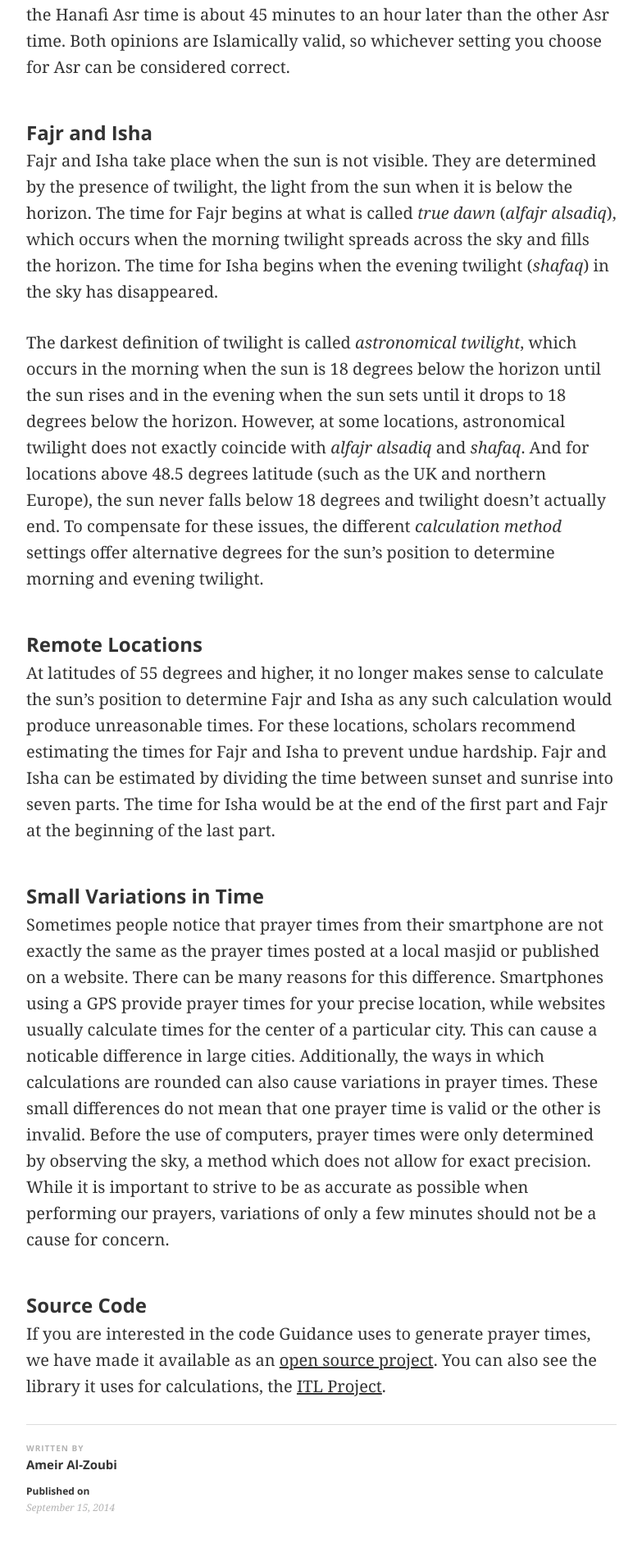
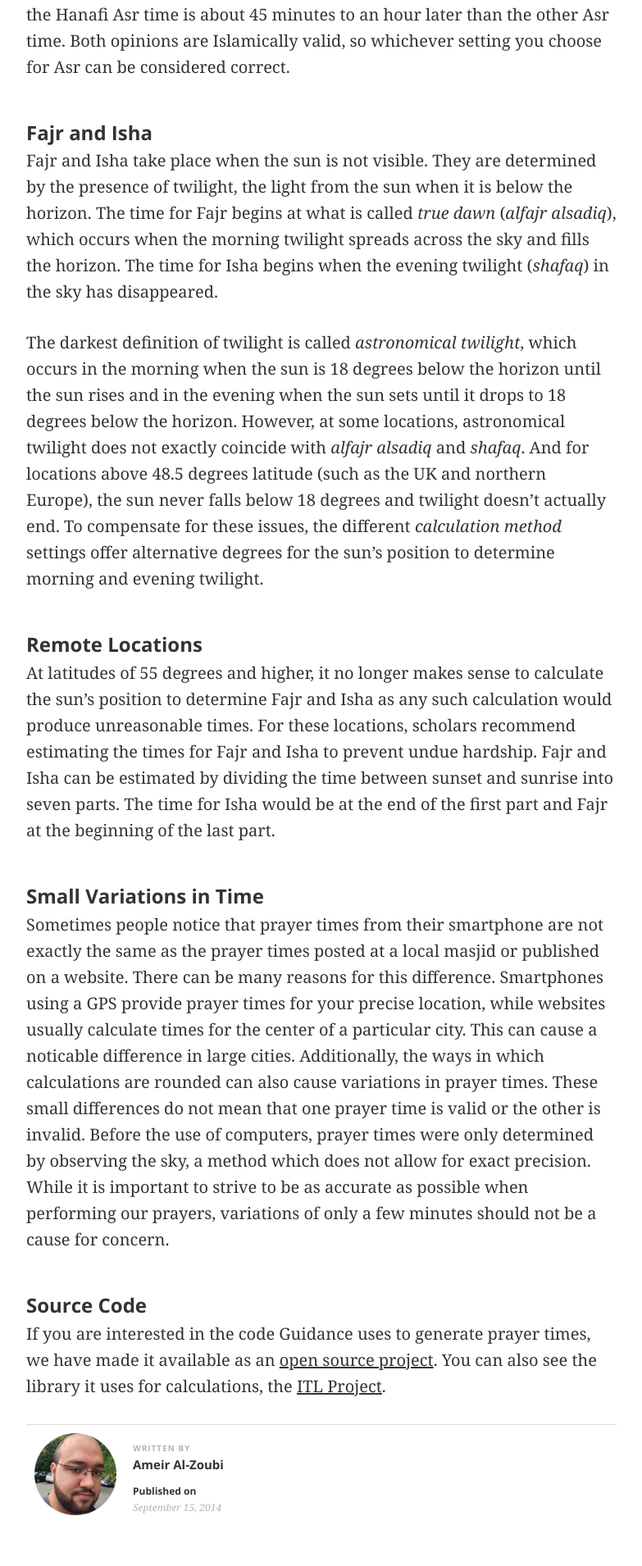
Before and after one commit to batoulapps/batoulapps.github.io, a Jekyll site: the page built from _posts/2014-09-15-calculating-prayer-times.md, in a window 1280 px wide. Shown: the part 1144-3054 px from the top of the page at 82% size, without its empty margins (248-1031 px from the left). Built offline with Jekyll 4.4.1, drawn with Linux system fonts in a browser that asks for light colours; some web fonts are replaced.

Commit message:
added author images

```diff
--- a/_config.yml
+++ b/_config.yml
@@ -1 +1 @@
-exclude: README.md
+exclude: [ 'README.md' ]
--- a/_data/authors.yml
+++ b/_data/authors.yml
@@ -2,3 +2,4 @@
 ameir:
     name: Ameir Al-Zoubi
     web: http://ameir.com
+    photo: ameir.png
--- a/_layouts/post.html
+++ b/_layouts/post.html
@@ -11,11 +11,13 @@
 {{ content }}
 
 <div class="footer">
-	<h4>Written By</h4>
-	<span class="author"><a href="{{ author.web }}">{{ author.name }}</a></span>
-
-	<h5>Published on</h5>
-	<span class="date">{{ page.date | date: "%B %-d, %Y" }}</span>
+	<div class="photo" style="background-image:url(/images/authors/{{ author.photo }});"></div>
+	<div class="info">
+		<h4>Written By</h4>
+		<span class="author"><a href="{{ author.web }}">{{ author.name }}</a></span>
+		<h5>Published on</h5>
+		<span class="date">{{ page.date | date: "%B %-d, %Y" }}</span>
+	</div>
 </div>
 
 </div>
--- a/css/style.css
+++ b/css/style.css
@@ -146,6 +146,7 @@ pre {
 .footer {
 	border-top: 1px solid #ddd;
 	padding-bottom: 42px;
+	overflow: auto;
 }
 
 .footer h4 {
@@ -154,6 +155,22 @@ pre {
 	color: #b3b3b3;
 	text-transform: uppercase;
 	letter-spacing: 1px;
+}
+
+.footer .photo {
+	float: left;
+	display: block;
+	width: 120px;
+	height: 120px;
+	background-size: 100px;
+	background-position: 10px 10px;
+	background-repeat: no-repeat;
+}
+
+.footer .info {
+	float: left;
+	display: block;
+	padding-left: 10px;
 }
 
 .footer .author {
```
Also changed, not shown: images/authors/ameir.png (added).
